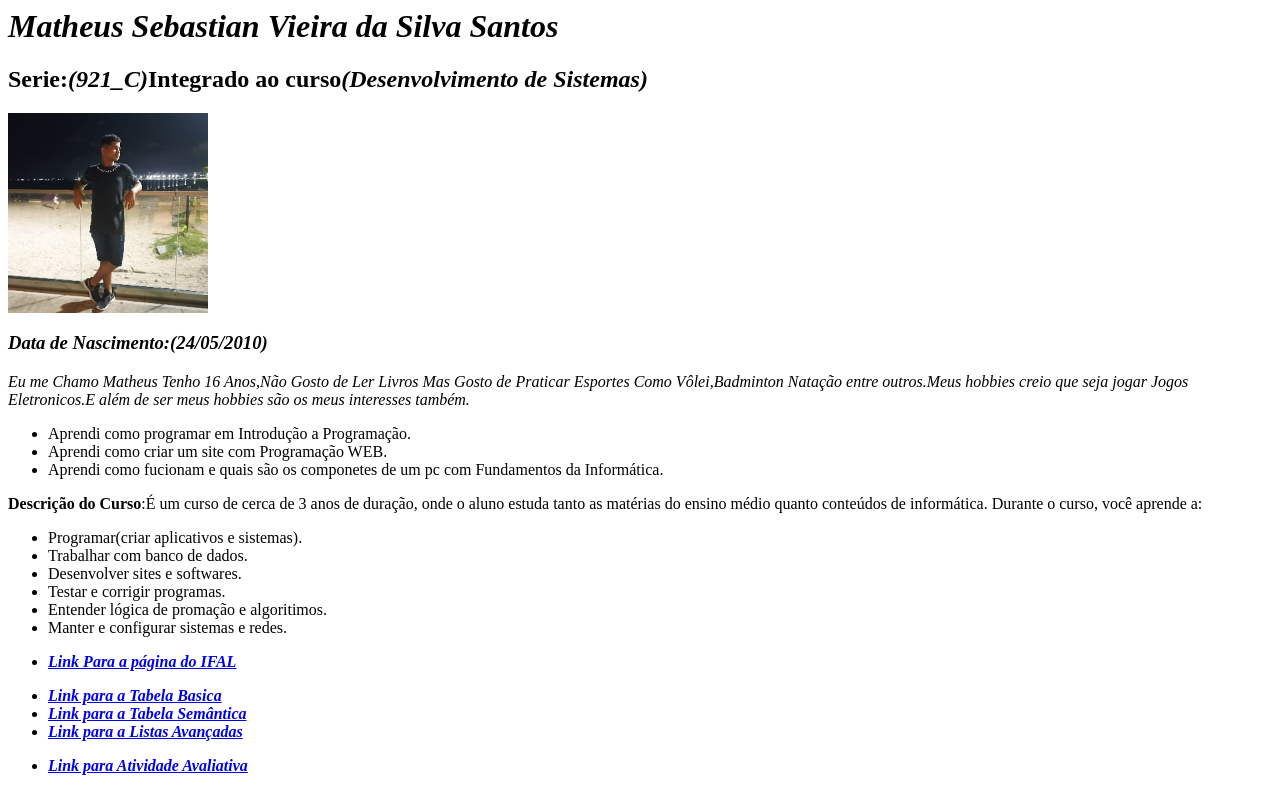
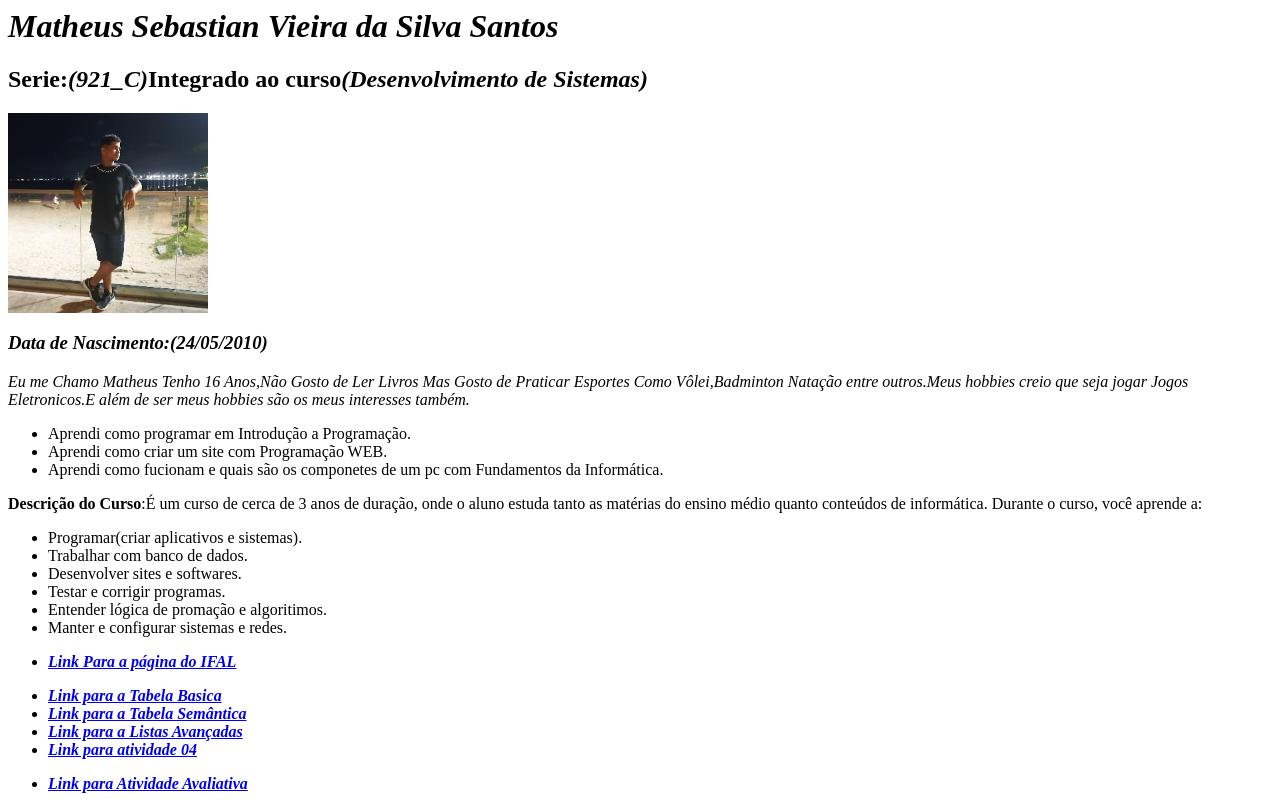
Before and after one commit to matheussebastian401-ops/matheussebastian401-ops.github.io, a plain HTML site: page index.html in a window 1280 px wide. Drawn offline with Linux system fonts and the light colour scheme.

Commit message:
Update index.html

```diff
--- a/index.html
+++ b/index.html
@@ -30,6 +30,8 @@
 		<li> <a href="https://matheussebastian401-ops.github.io/cap04/cap04-at01-tabela-basica.html"><b><i>Link para a Tabela Basica</i></b></a></li>
 		<li> <a href="https://matheussebastian401-ops.github.io/cap04/cap04-at02-tabela-semantica.html"><b><i>Link para a Tabela Semântica</b></i></a></li>
 		<li> <a href="https://matheussebastian401-ops.github.io/cap04/cap04-at03-listas-avancadas.html"><b><i>Link para a Listas Avançadas</b></i></a></li>
+			<li> <a href="/cap04/index.html"><b><i>Link para atividade 04</b></i></a></li>
+
 		</ul>
 		<ul>
 		<li><a href="https://matheussebastian401-ops.github.io/text atividade-css01-sala/index.html"><b><i>Link para Atividade Avaliativa</i></b></a></li>
```
